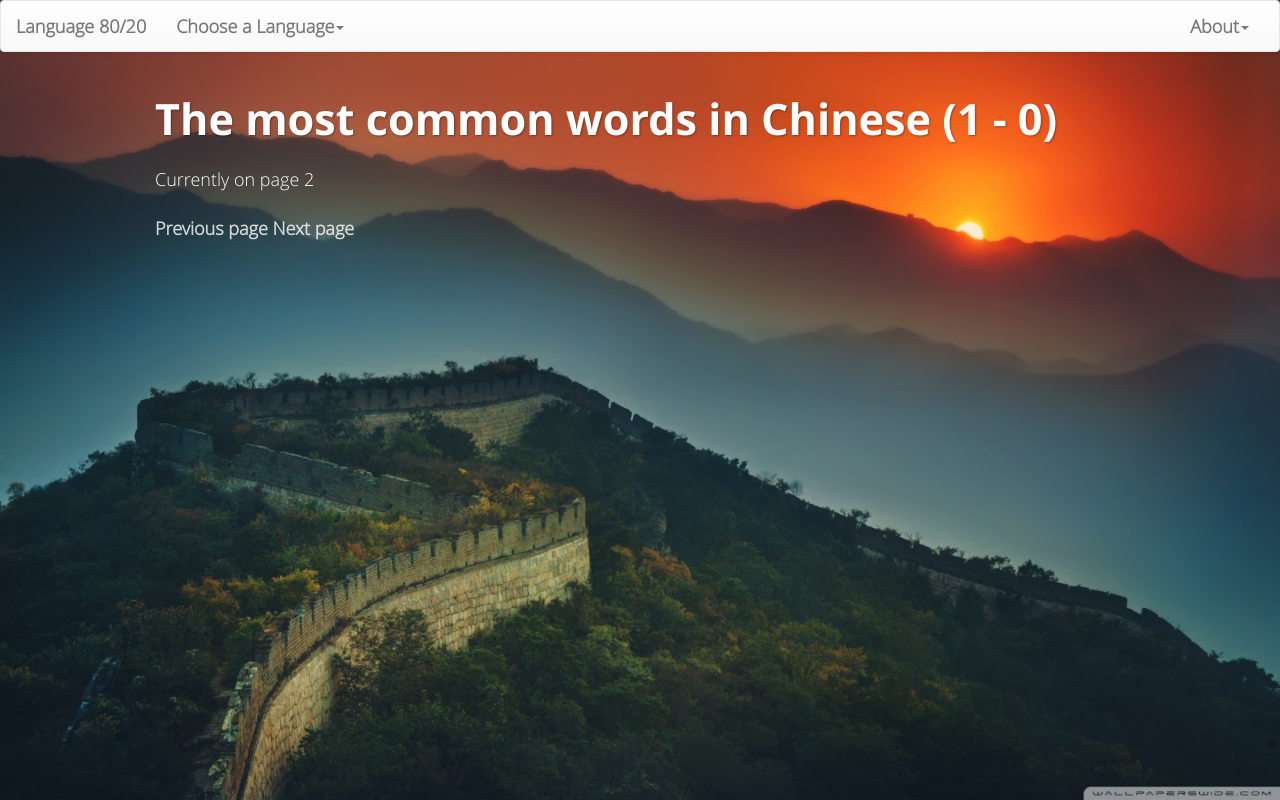
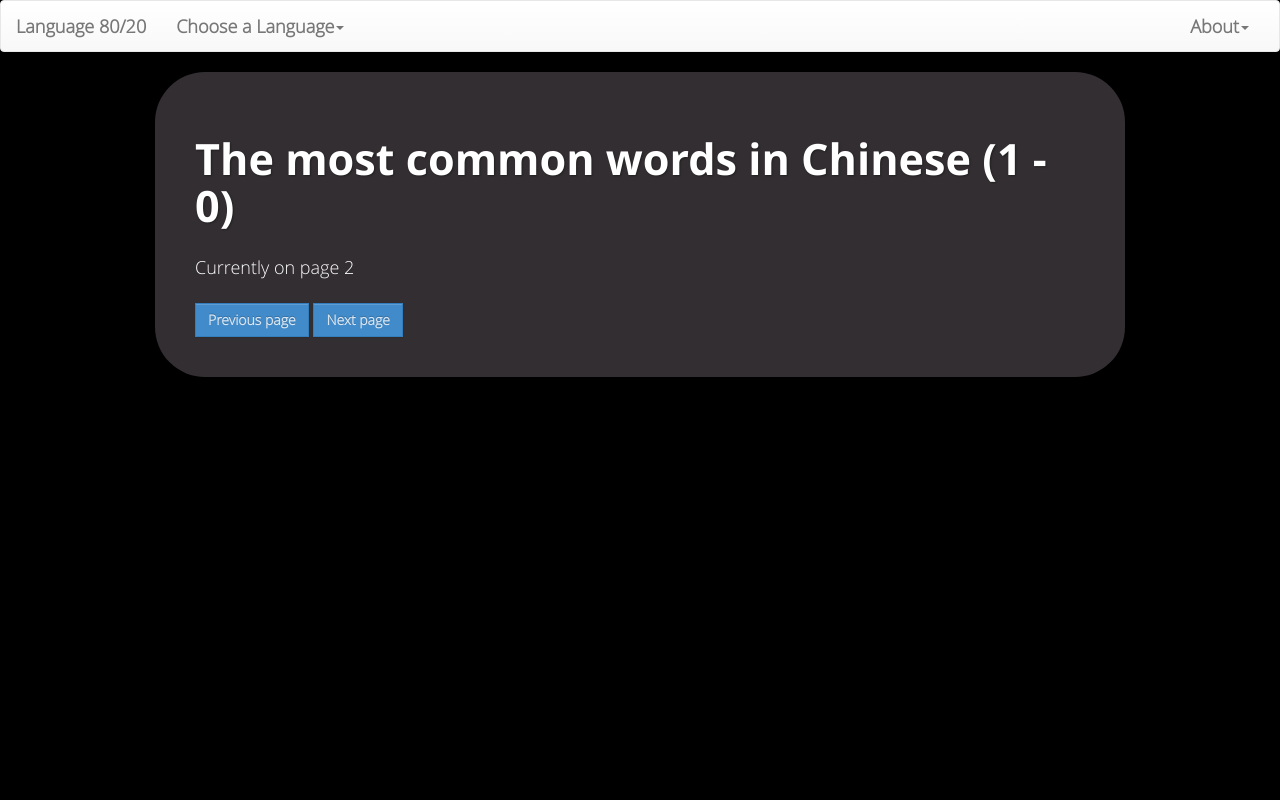
Before and after one commit to heychrisek/language8020, a Rails app: page /languages/1?page=1&per_page=0 in a window 1280 px wide. Run offline with Rails 7, Linux system fonts and the light colour scheme; the visitor is signed in with stand-in values (Sample User, id 1); data comes from the database, SQL or seed files in the repository; style sheets or scripts are compiled from the project's sources; parts of the project's set-up code (start-up, migrations or seed data) failed here and were passed over; some libraries are stand-ins or nearby versions; some web fonts are replaced.

Commit message:
add background images and fadeIn/Out transition

```diff
--- a/app/assets/javascripts/languages.js
+++ b/app/assets/javascripts/languages.js
@@ -25,8 +25,23 @@
 var pjaxSetup = function(){
     $.pjax.defaults.scrollTo = false;
     $(document).pjax('a[data-pjax]', '[data-pjax-container]', {timeout: 2000});
-}
+    $(document).on("click", "a[data-pjax]", function(){
+        $("#outer-background-container").fadeOut();
+    });
+};
 
 $(document).ready(function(){
     pjaxSetup();
 });
+
+
+
+// for background image changing
+
+// $.ajax({
+//     url: img-url;
+//     success: function(){
+//         #outer-background-container.fadeOut();
+//         #outer-background-container.fadeIn();
+//     };
+// });
--- a/app/assets/stylesheets/languages.css.scss
+++ b/app/assets/stylesheets/languages.css.scss
@@ -21,3 +21,9 @@
 #s2id_page-dropdown {
   width: 15%;
 }
+
+.display-words {
+  background-color: rgba(166,153,163,0.3);
+  padding: 40px;
+  border-radius:50px;
+}
--- a/app/views/languages/_words.html.erb
+++ b/app/views/languages/_words.html.erb
@@ -1,11 +1,12 @@
 <!-- Necessary for theme -->
 <div id="outer-background-container"
       data-default-background-img="/assets/background/<%= @language.name.downcase %>_<%= @page %>.jpg"
-      style="background-image:url(/assets/background/<%= @language.name.downcase %>_<%= @page %>.jpg);">
+      style="background-image:url(/assets/background/<%= @language.name.downcase %>_<%= @page %>.jpg); display: none;">
 </div>
 
-
-
+<script type="text/javascript">
+  $($("#outer-background-container").fadeIn(800));
+</script>
 
 
   <div class="display-words">
@@ -23,11 +24,10 @@
       </ol>
     </div>
 
-
     <% if @page > 0 %>
-    <a class="previous-link" href="<%= "/languages/#{@language.id}?page=#{@page - 1}&per_page=#{@per_page}" %>" data-pjax>Previous page</a>
+      <button class="btn btn-primary"><a class="previous-link" href="<%= "/languages/#{@language.id}?page=#{@page - 1}&per_page=#{@per_page}" %>" data-pjax>Previous page</a></button>
     <% end %>
     <% if @page * @per_page + @per_page < 1000 %>
-    <a class="next-link" href="<%= "/languages/#{@language.id}?page=#{@page + 1}&per_page=#{@per_page}" %>" data-pjax>Next page</a>
+      <button class="btn btn-primary"><a class="next-link" href="<%= "/languages/#{@language.id}?page=#{@page + 1}&per_page=#{@per_page}" %>" data-pjax>Next page</a></button>
     <% end %>
   </div>
```
Also changed, not shown: app/assets/images/background/chinese_0.jpg (renamed from app/assets/images/background/chinese_5.jpg), app/assets/images/background/german_0.jpg (added), app/assets/images/background/german_1.jpg (added), app/assets/images/background/german_2.jpg (added), app/assets/images/background/german_3.jpg (added), app/assets/images/background/german_4.jpg (added), app/assets/images/background/german_5.jpg (added), app/assets/images/background/hebrew_0.jpg (added), app/assets/images/background/hebrew_1.jpg (added). Lines whose indentation alone changed are shown as unchanged.
